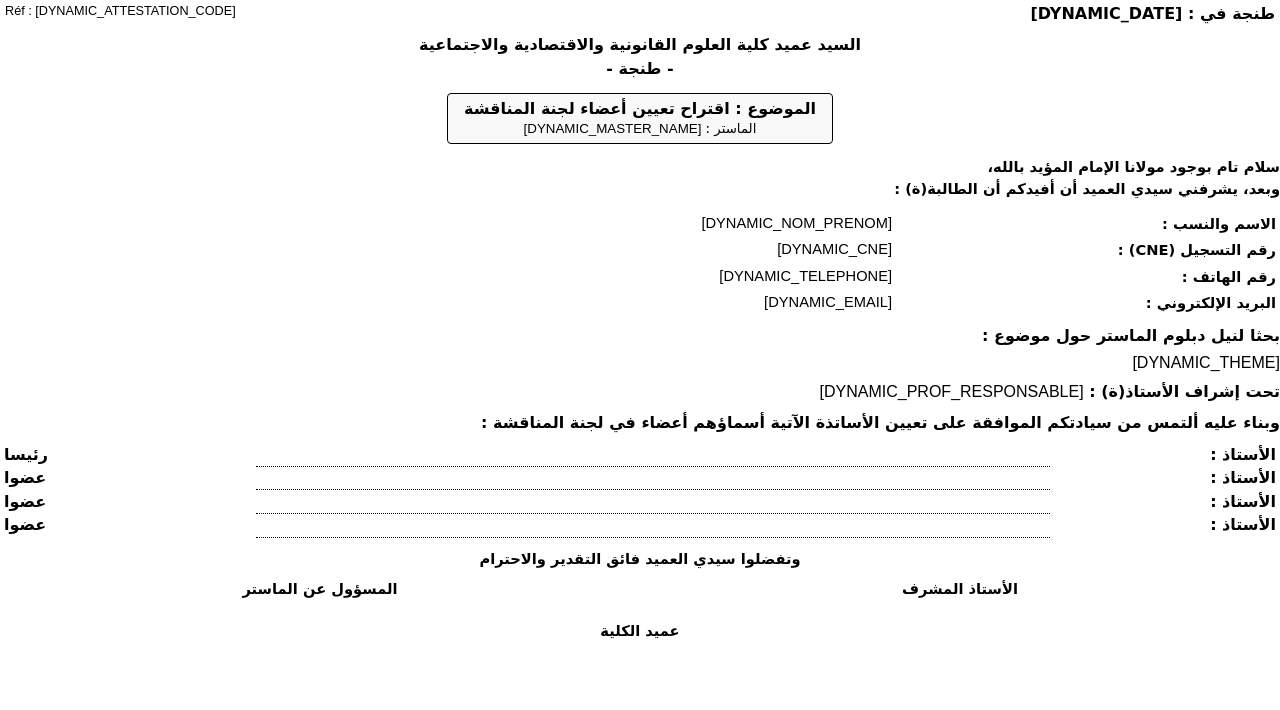
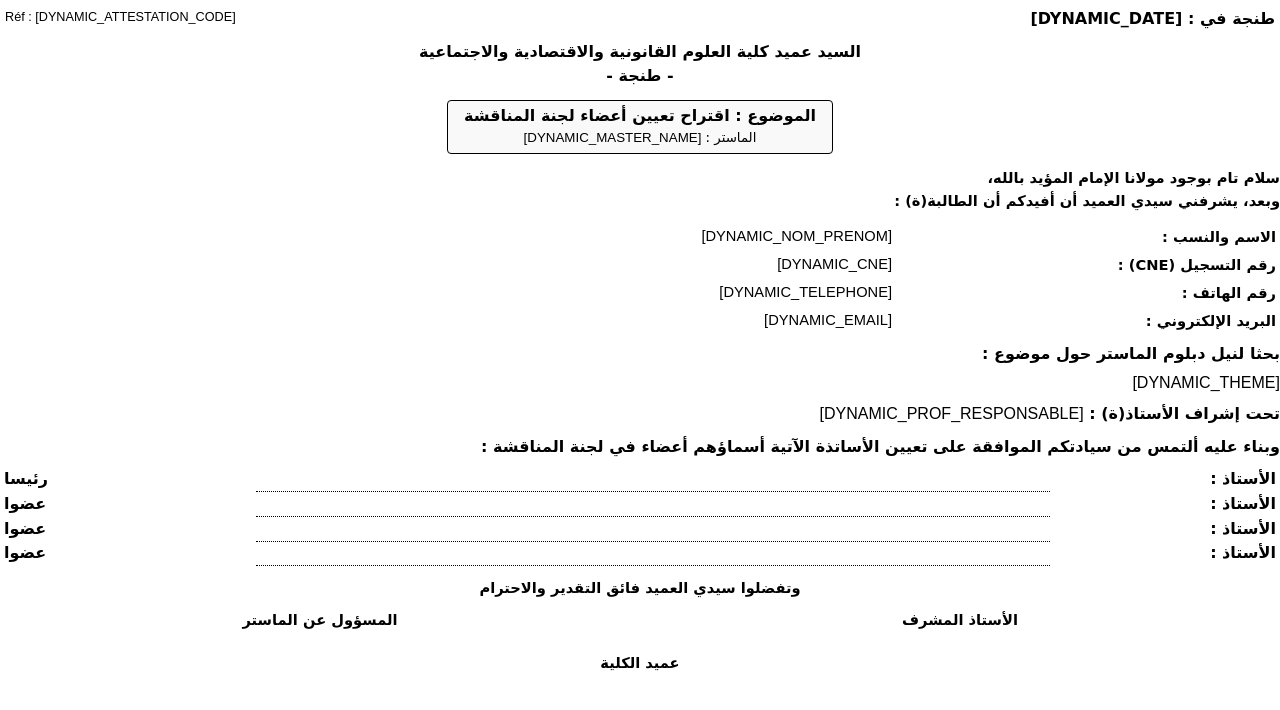
Before and after one commit to Hamza-Gomairi/masters_auto, a website: page template_formulaire_jury_ar.html in a window 1280 px wide. Shown: the part 86-796 px from the top of the page. Drawn offline with Linux system fonts and the light colour scheme.

Commit message:
Bump to v1.7.2 + adjust interline

```diff
--- a/template_formulaire_jury_ar.html
+++ b/template_formulaire_jury_ar.html
@@ -25,7 +25,7 @@
             margin: 0;
             padding: 0;
             color: #000000;
-            line-height: 1.20;
+            line-height: 1.30;
             font-size: 12pt;
             font-weight: 700;
             direction: rtl;
@@ -114,7 +114,7 @@
         .intro-text {
             margin-bottom: 10px;
             font-size: 11pt;
-            line-height: 1.5;
+            line-height: 1.58;
         }
 
         .info-table {
@@ -170,7 +170,7 @@
             width: 100%;
             border-collapse: collapse;
             margin-bottom: 12px;
-            line-height: 1.1;
+            line-height: 1.16;
         }
 
         .jury-table td {
```
Also changed, not shown: public/index.html (+4 -4 lines), template_formulaire_jury.html (+1 -1 lines).
